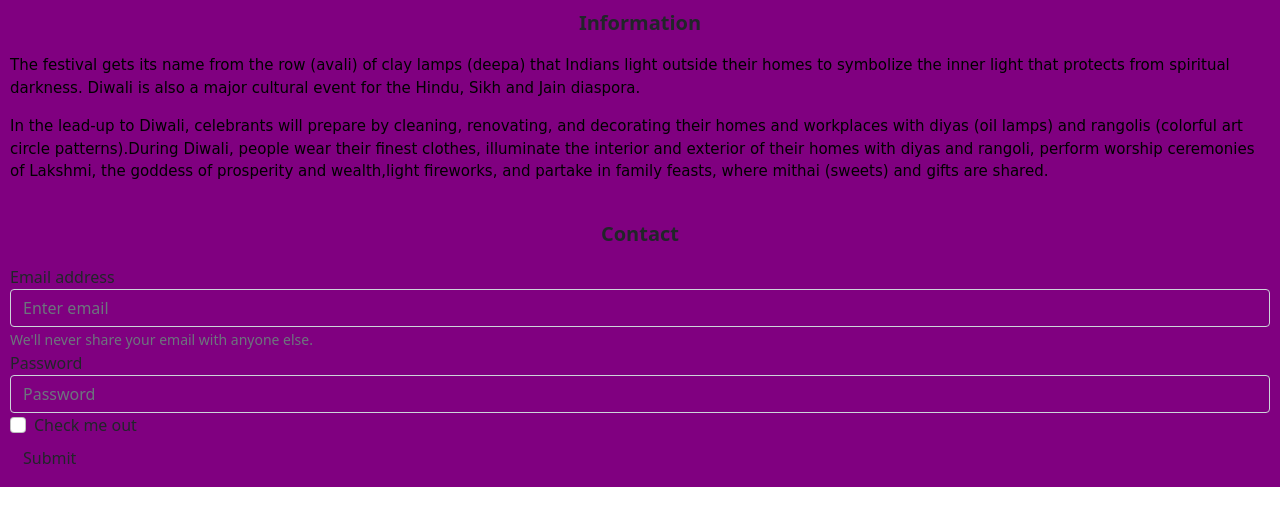
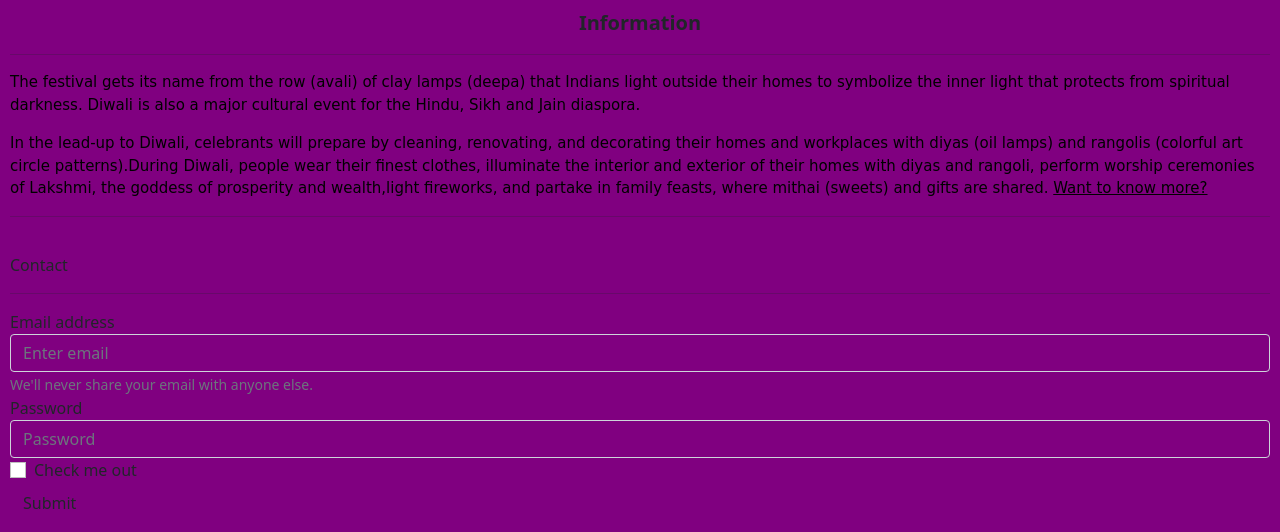
Before and after one commit to Mohamed-Ayaan358/Website-IEEE, a plain HTML site: page index.html in a window 1280 px wide. Shown: the part 711-1243 px from the top of the page. Before the commit the page ends 1198 px from the top, so only its background shows below. Drawn offline with nearby package versions, Linux system fonts and the light colour scheme; a web font is replaced by a local one.

Commit message:
Add files via upload

```diff
--- a/index.html
+++ b/index.html
@@ -60,30 +60,34 @@
 
     <div class="information">
         <p id="heading">Information</p>
+        <hr>
         <p class="info">The festival gets its name from the row (avali) of clay lamps (deepa) that Indians light outside their homes to symbolize the inner light that protects from spiritual darkness. Diwali is also a major cultural event for the Hindu, Sikh and Jain
             diaspora.
         </p>
         <p class="info">In the lead-up to Diwali, celebrants will prepare by cleaning, renovating, and decorating their homes and workplaces with diyas (oil lamps) and rangolis (colorful art circle patterns).During Diwali, people wear their finest clothes, illuminate
-            the interior and exterior of their homes with diyas and rangoli, perform worship ceremonies of Lakshmi, the goddess of prosperity and wealth,light fireworks, and partake in family feasts, where mithai (sweets) and gifts are shared.</p>
+            the interior and exterior of their homes with diyas and rangoli, perform worship ceremonies of Lakshmi, the goddess of prosperity and wealth,light fireworks, and partake in family feasts, where mithai (sweets) and gifts are shared.
+            <a style="color:black" href=" https://artsandculture.google.com/story/5-amazing-facts-about-diwali/pgXxYajfen0Wuw?hl=en ">Want to know more?</a></p>
+        <hr>
     </div>
 
-    <div class="information">
-        <p id="heading">Contact</p>
+    <div class="information ">
+        <p id="heading ">Contact</p>
+        <hr>
         <form>
-            <div class="form-group">
-                <label for="exampleInputEmail1">Email address</label>
-                <input style="background-color:purple;" type="email" class="form-control" id="exampleInputEmail1" aria-describedby="emailHelp" placeholder="Enter email">
-                <small id="emailHelp" class="form-text text-muted">We'll never share your email with anyone else.</small>
+            <div class="form-group ">
+                <label for="exampleInputEmail1 ">Email address</label>
+                <input style="background-color:purple; " type="email " class="form-control " id="exampleInputEmail1 " aria-describedby="emailHelp " placeholder="Enter email ">
+                <small id="emailHelp " class="form-text text-muted ">We'll never share your email with anyone else.</small>
             </div>
-            <div class="form-group">
-                <label for="exampleInputPassword1">Password</label>
-                <input style="background-color:purple;" type="password" class="form-control" id="exampleInputPassword1" placeholder="Password">
+            <div class="form-group ">
+                <label for="exampleInputPassword1 ">Password</label>
+                <input style="background-color:purple; " type="password " class="form-control " id="exampleInputPassword1 " placeholder="Password ">
             </div>
-            <div class="form-group form-check">
-                <input type="checkbox" class="form-check-input" id="exampleCheck1">
-                <label class="form-check-label" for="exampleCheck1">Check me out</label>
+            <div class="form-group form-check ">
+                <input type="checkbox " class="form-check-input " id="exampleCheck1 ">
+                <label class="form-check-label " for="exampleCheck1 ">Check me out</label>
             </div>
-            <button type="submit" class="btn " style="background-color:purple;">Submit</button>
+            <button type="submit " class="btn " style="background-color:purple; ">Submit</button>
         </form>
     </div>
     <script src=" https://cdn.jsdelivr.net/npm/bootstrap@5.0.2/dist/js/bootstrap.bundle.min.js " integrity="sha384-MrcW6ZMFYlzcLA8Nl+NtUVF0sA7MsXsP1UyJoMp4YLEuNSfAP+JcXn/tWtIaxVXM " crossorigin="anonymous ">
```
